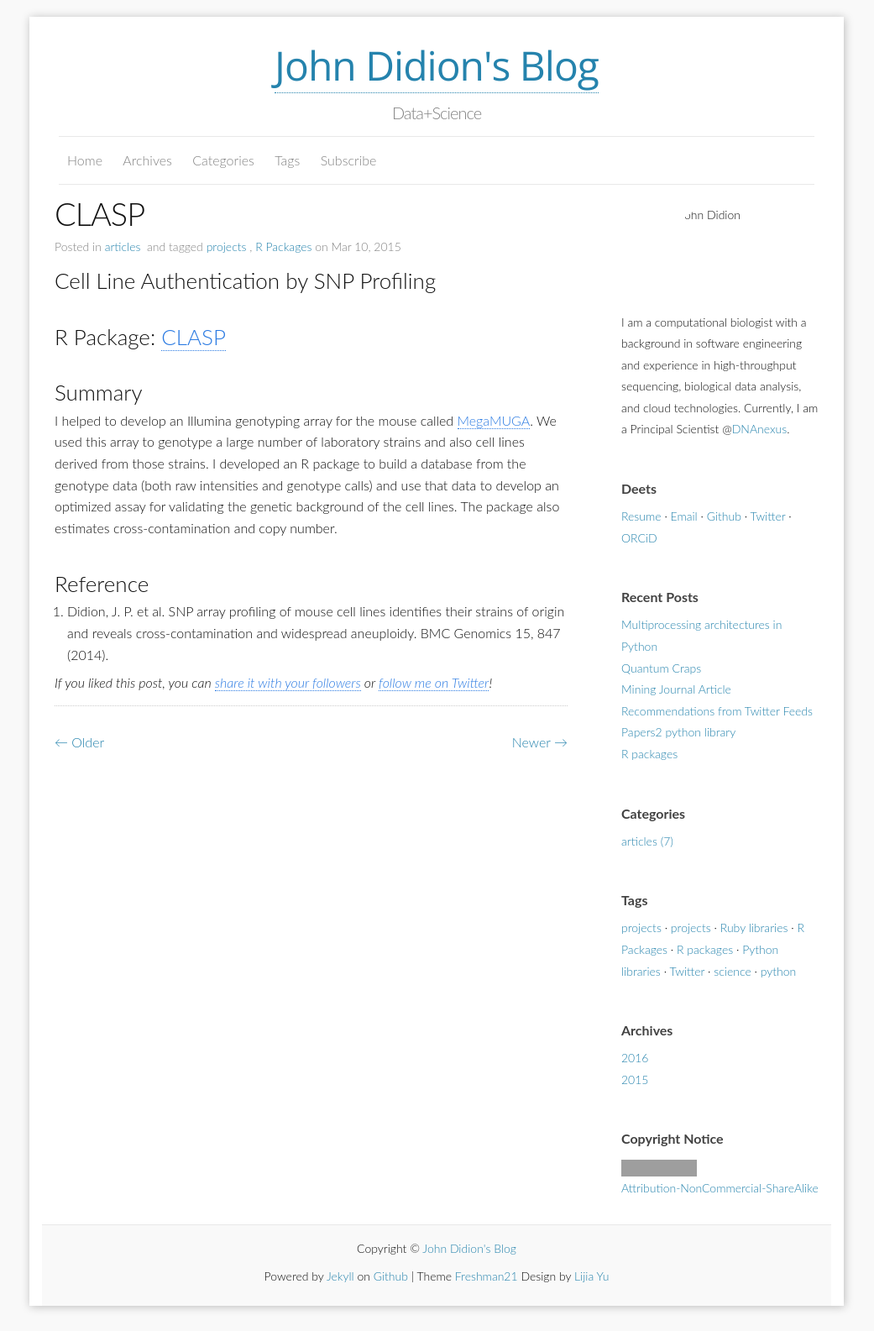
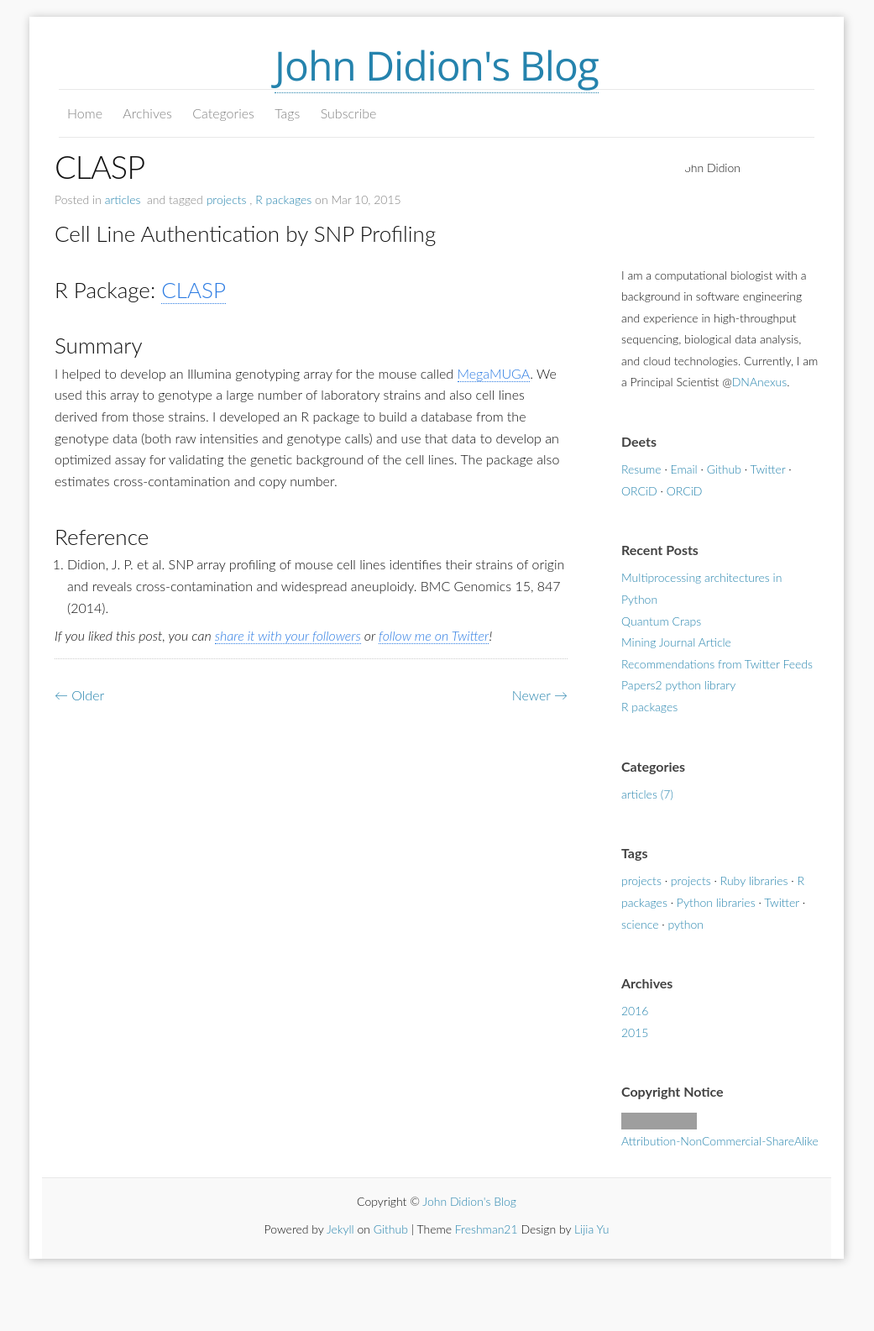
Before and after one commit to jdidion/jdidion.github.io, a Jekyll site: the page built from _posts/2015-03-10-clasp.md, in a window 1280 px wide. Shown: the whole page at 84% size, without its empty margins (120-1161 px from the left). Built offline with Jekyll 4.4.1, drawn with Linux system fonts in a browser that asks for light colours; comment, search, counter and statistics services are not loaded; after the commit the page ends 1529 px from its top, so only the background shows below that; grey boxes are pictures that could not be loaded.

```diff
--- a/_config.yml
+++ b/_config.yml
@@ -14,6 +14,7 @@
 twitter_username: jdidion
 github_username:  jdidion
 orcid_id:         0000-0002-8111-6261
+gscholar_user:    hik7qrwAAAAJ
 aboutme:          "I am a computational biologist with a background in software engineering and experience in high-throughput sequencing, biological data analysis, and cloud technologies. Currently, I am a Principal Scientist @<a href='http://dnanexus.com'>DNAnexus</a>."
 aboutme_photo:    "images/photo.jpeg"
 favicon:          "images/favicon.ico"
--- a/_includes/Aboutme.html
+++ b/_includes/Aboutme.html
@@ -23,6 +23,9 @@
     {% if site.orcid_id != empty %}
     &middot; <a href="http://orcid.org/{{site.orcid_id}}">ORCiD</a>
     {% endif %}
+    {% if site.orcid_id != empty %}
+    &middot; <a href="https://scholar.google.com/citations?user={{site.gscholar_user}}">ORCiD</a>
+    {% endif %}
 
     {% endif %}
   </span>
--- a/_includes/header.html
+++ b/_includes/header.html
@@ -3,7 +3,7 @@
   <div class="wrapper">
 
     <h1 class="site-title"><a href="{{ site.baseurl }}/">{{ site.title }}</a></h1>
-    <h3 class="site-meta">{{ site.tagline }}</h3>
+    <!--<h3 class="site-meta">{{ site.tagline }}</h3>-->
 
     <nav class="site-nav">
       <a href="#" class="menu-icon">
--- a/_posts/2015-03-10-clasp.md
+++ b/_posts/2015-03-10-clasp.md
@@ -6,7 +6,7 @@
 category: articles
 tags:
 - projects
-- R Packages
+- R packages
 
 ---
 
```
Also changed, not shown: _posts/2015-12-16-QuantumCraps.md (+1 -1 lines).
